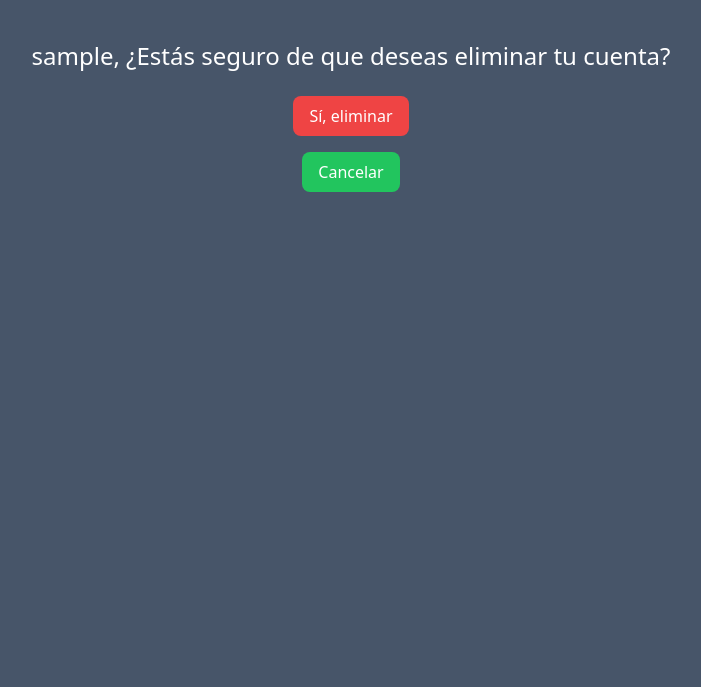
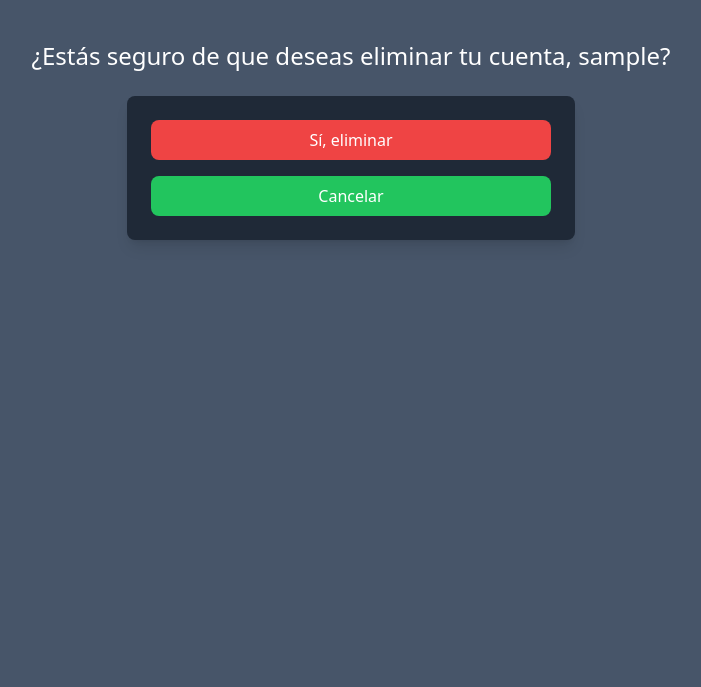
Before and after one commit to facundo0174/Proyectos-django, a Django app: template django-proyect-blogs/blog/templates/user/user_delete.html in a window 1280 px wide. Shown: the part 568-1255 px from the top of the page, without its empty margins (289-990 px from the left). Run offline with Django 5.2, Linux system fonts and the light colour scheme; the template is opened without the code that fills it, so the values that code supplies are empty; the visitor is signed in with stand-in values (Sample User, id 1); some libraries are stand-ins or nearby versions.

```diff
--- a/django-proyect-blogs/blog/templates/index.html
+++ b/django-proyect-blogs/blog/templates/index.html
@@ -117,4 +117,8 @@
             <p class="text-white">No hay posts recientes.</p>
         {% endfor %}
     </div>
+    <!-- Icono flotante de WhatsApp -->
+    <a href="https://api.whatsapp.com/send?text={{ request.build_absolute_uri }}" target="_blank" class="fixed bottom-5 right-5 p-3 rounded-full shadow-lg transition-transform transform hover:scale-110">
+        <img src="{% static 'assets/whatsapp-icon1.png' %}" alt="Compartir en WhatsApp" class="w-12 h-12">
+    </a>
 {% endblock content %}
--- a/django-proyect-blogs/blog/templates/user/user_delete.html
+++ b/django-proyect-blogs/blog/templates/user/user_delete.html
@@ -5,12 +5,14 @@
 {% endblock title %}
 
 {% block content %}
-<div class="flex flex-col items-center text-center">
-    <h1 class="text-2xl mb-6 text-white">{{ user.username }}, ¿Estás seguro de que deseas eliminar tu cuenta?</h1>
-    <form method="post" class="mb-4">
-        {% csrf_token %}
-        <button type="submit" class="bg-red-500 text-white py-2 px-4 rounded-lg">Sí, eliminar</button>
-    </form>
-    <a href="{% url 'user:user_profile' pk=user.id %}" class="bg-green-500 text-white py-2 px-4 rounded-lg">Cancelar</a>
+<div class="flex flex-col items-center text-white">
+    <h1 class="text-2xl mb-6 text-center">¿Estás seguro de que deseas eliminar tu cuenta, {{ user.username }}?</h1>
+    <div class="bg-gray-800 p-6 rounded-lg shadow-lg max-w-md w-full flex flex-col items-center">
+        <form method="post" class="mb-4 w-full">
+            {% csrf_token %}
+            <button type="submit" class="bg-red-500 text-white py-2 px-4 rounded-lg w-full hover:bg-red-600 transition duration-300">Sí, eliminar</button>
+        </form>
+        <a href="{% url 'user:user_profile' pk=user.id %}" class="bg-green-500 text-white py-2 px-4 rounded-lg w-full text-center hover:bg-green-600 transition duration-300">Cancelar</a>
+    </div>
 </div>
 {% endblock content %}
```
Also changed, not shown: django-proyect-blogs/blog/static/assets/whatsapp-icon1.png (renamed from django-proyect-blogs/blog/static/assets/whatsapp_logo_icon_186881.png).
